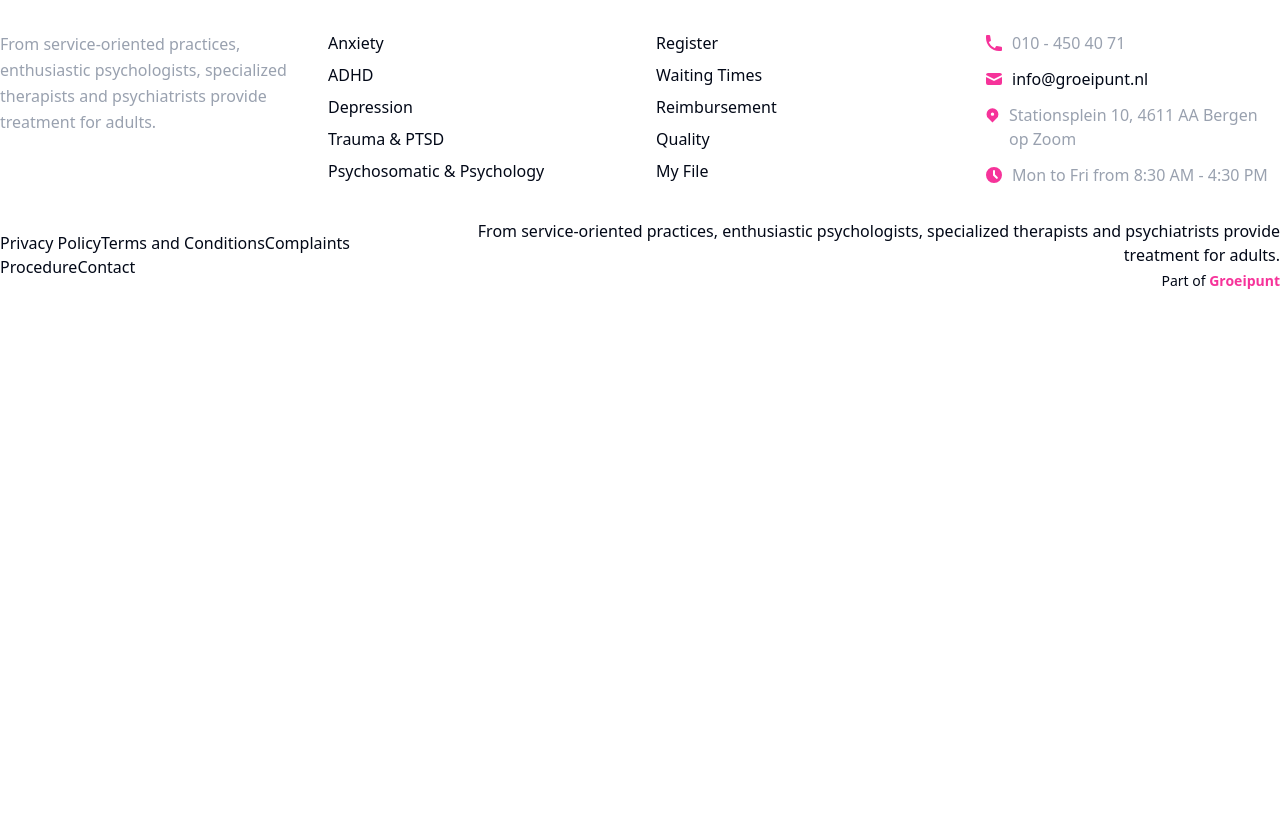
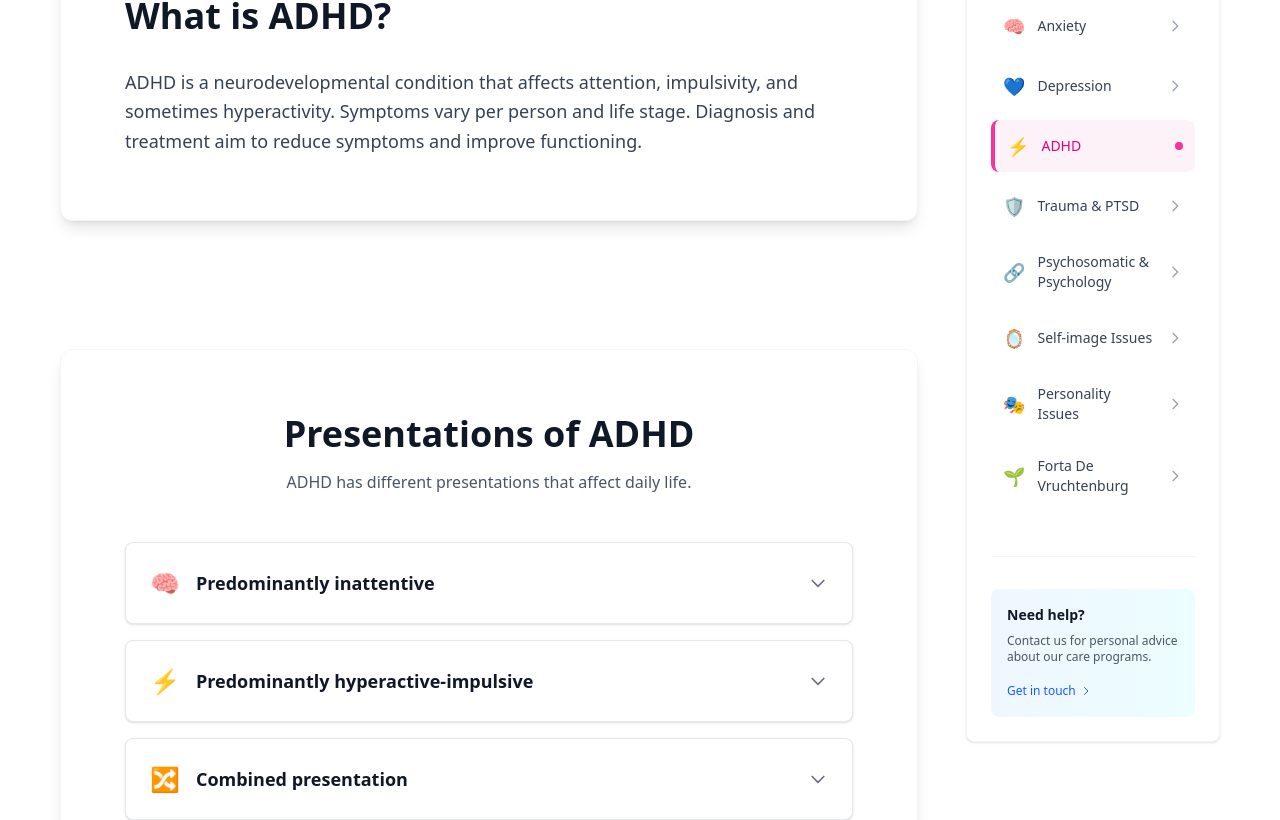
Before and after one commit to mustafadurmusNl/zorgportaal, a Next.js app: page /en/zorgaanbod/adhd in a window 1280 px wide. Shown: the part 893-1713 px from the top of the page. Before the commit the page ends 1184 px from the top, so only its background shows below. Built offline with nearby package versions, Linux system fonts and the light colour scheme.

Commit message:
add ADHD page/components

```diff
--- a/messages/en.json
+++ b/messages/en.json
@@ -261,5 +261,47 @@
         "source": "Review on Zorgkaart Nederland"
       }
     }
+  },
+  "adhd": {
+    "title": "ADHD",
+    "subtitle": "ADHD (Attention-Deficit/Hyperactivity Disorder) can present in multiple ways in adults.",
+    "description": "ADHD can cause difficulties with attention, impulsivity and/or hyperactivity. In adults this may affect work, relationships and daily functioning.",
+    "cta": "Register",
+    "breadcrumb": {
+      "clients": "FOR CLIENTS",
+      "care": "OUR CARE",
+      "adhd": "ADHD"
+    },
+    "sections": {
+      "what_is_adhd": {
+        "title": "What is ADHD?",
+        "content": "ADHD is a neurodevelopmental condition that affects attention, impulsivity, and sometimes hyperactivity. Symptoms vary per person and life stage. Diagnosis and treatment aim to reduce symptoms and improve functioning."
+      },
+      "types": {
+        "title": "Presentations of ADHD",
+        "subtitle": "ADHD has different presentations that affect daily life.",
+        "inattentive": {
+          "title": "Predominantly inattentive",
+          "description": "Difficulty sustaining attention, easily distracted, trouble completing tasks."
+        },
+        "hyperactive": {
+          "title": "Predominantly hyperactive-impulsive",
+          "description": "Restlessness, impulsive actions and difficulty sitting still or waiting."
+        },
+        "combined": {
+          "title": "Combined presentation",
+          "description": "A combination of both attention and hyperactivity/impulsivity symptoms."
+        }
+      },
+      "treatments": {
+        "title": "Treatment options",
+        "description": "Treatment for ADHD often includes psychoeducation, coaching, behavioral strategies and, when appropriate, medication. Treatment is tailored to individual needs.",
+        "view_all": "View all treatment options"
+      },
+      "testimonial": {
+        "quote": "Getting a clear diagnosis and practical coping strategies made daily life manageable again.",
+        "source": "Patient review"
+      }
+    }
   }
 }
--- a/messages/nl.json
+++ b/messages/nl.json
@@ -261,5 +261,47 @@
         "source": "Recensie op Zorgkaart Nederland"
       }
     }
+  },
+  "adhd": {
+    "title": "ADHD",
+    "subtitle": "ADHD (Aandachtstekortstoornis met hyperactiviteit) kan zich op verschillende manieren uiten bij volwassenen.",
+    "description": "ADHD kan leiden tot problemen met aandacht, impulsiviteit en/of hyperactiviteit. Bij volwassenen kan dit invloed hebben op werk, relaties en dagelijks functioneren.",
+    "cta": "Aanmelden",
+    "breadcrumb": {
+      "clients": "VOOR CLIËNTEN",
+      "care": "ZORGAANBOD",
+      "adhd": "ADHD"
+    },
+    "sections": {
+      "what_is_adhd": {
+        "title": "Wat is ADHD?",
+        "content": "ADHD is een neurobiologische ontwikkelingsstoornis die problemen met aandacht, impulsiviteit en soms hyperactiviteit veroorzaakt. Symptomen kunnen variëren per persoon en levensfase. Diagnose en behandeling zijn gericht op het verminderen van klachten en verbeteren van functioneren."
+      },
+      "types": {
+        "title": "Vormen van ADHD",
+        "subtitle": "ADHD kent verschillende presentaties die invloed hebben op het dagelijks leven.",
+        "inattentive": {
+          "title": "Overwegend onoplettend",
+          "description": "Moeite met concentratie, snel afgeleid zijn en moeilijk taken afmaken."
+        },
+        "hyperactive": {
+          "title": "Overwegend hyperactief-impulsief",
+          "description": "Rusteloosheid, impulsief gedrag en moeite met stilzitten of wachten."
+        },
+        "combined": {
+          "title": "Gecombineerde presentatie",
+          "description": "Een mix van zowel aandachts- als hyperactiviteitsklachten."
+        }
+      },
+      "treatments": {
+        "title": "Behandelopties",
+        "description": "Behandeling voor ADHD kan psycho-educatie, coaching, gedragstherapie en, indien passend, medicatie omvatten. De behandeling wordt afgestemd op de individuele behoefte.",
+        "view_all": "Bekijk alle behandelopties"
+      },
+      "testimonial": {
+        "quote": "Een duidelijke diagnose en praktische copingstrategieën maakten het dagelijks leven weer beheersbaar.",
+        "source": "Cliëntrecensie"
+      }
+    }
   }
 }
--- a/src/app/[locale]/zorgaanbod/[category]/page.tsx
+++ b/src/app/[locale]/zorgaanbod/[category]/page.tsx
@@ -1,5 +1,5 @@
 import { getStaticImageByCategory } from "@/lib/staticImages";
-import { notFound } from "next/navigation";
+import { notFound, redirect } from "next/navigation";
 import CategoryPageRenderer from "@/components/CategoryPageRenderer";
 import type { Locale } from "@/i18n/request";
 
@@ -29,6 +29,12 @@ export default async function ZorgaanbodPage({ params }: ZorgaanbodPageProps) {
   // Validate category
   if (!VALID_CATEGORIES.includes(category as ValidCategory)) {
     notFound();
+  }
+
+  // Validate locale - if it's not supported, redirect to default locale
+  if (!LOCALES.includes(locale as Locale)) {
+    // Redirect to default locale (nl)
+    redirect(`/nl/zorgaanbod/${category}`);
   }
 
   console.log(`🎯 Dynamic route: /${locale}/zorgaanbod/${category}`);
@@ -64,9 +70,16 @@ export async function generateStaticParams() {
 export async function generateMetadata({ params }: ZorgaanbodPageProps) {
   const { category, locale } = await params;
 
-  // Import messages dynamically based on locale
-  const messages = (await import(`../../../../../messages/${locale}.json`))
-    .default;
+  // Import messages dynamically based on locale. If the locale file is missing
+  // fall back to the default Dutch messages to avoid server errors.
+  let messages;
+  try {
+    // Try to load the requested locale
+    messages = (await import(`../../../../../messages/${locale}.json`)).default;
+  } catch (e) {
+    // Fallback to Dutch messages
+    messages = (await import(`../../../../../messages/nl.json`)).default;
+  }
 
   // Get category-specific translations
   const categoryData = messages[category as ValidCategory];
--- a/src/components/CategoryPageRenderer.tsx
+++ b/src/components/CategoryPageRenderer.tsx
@@ -3,10 +3,10 @@ import dynamic from "next/dynamic";
 
 // Dynamic component imports - only load when needed
 const CATEGORY_COMPONENTS = {
-  angst: dynamic(() => import("@/components/pages/AnxietyPage")),
-  depressie: dynamic(() => import("@/components/pages/DepressionPage")),
+  angst: dynamic(() => import("./pages/AnxietyPage")),
+  depressie: dynamic(() => import("./pages/DepressionPage")),
   // Future pages can be easily added here:
-  // adhd: dynamic(() => import('@/components/pages/ADHDPage')),
+  adhd: dynamic(() => import("./pages/ADHDPage")),
   // trauma: dynamic(() => import('@/components/pages/TraumaPage')),
   // burnout: dynamic(() => import('@/components/pages/BurnoutPage')),
 };
--- /dev/null
+++ b/src/components/adhd/ADHDTypes.tsx
@@ -0,0 +1,117 @@
+"use client";
+
+import { useTranslations } from "next-intl";
+import { useState } from "react";
+
+interface TypeCardProps {
+  title: string;
+  description: string;
+  isOpen: boolean;
+  onToggle: () => void;
+  icon: string;
+}
+
+const TypeCard = ({
+  title,
+  description,
+  isOpen,
+  onToggle,
+  icon,
+}: TypeCardProps) => (
+  <div className="bg-white rounded-lg shadow-sm border border-gray-200 overflow-hidden hover:shadow-md transition-all duration-300">
+    <button
+      onClick={onToggle}
+      className="w-full p-6 text-left flex items-center justify-between hover:bg-gray-50 transition-colors duration-200"
+    >
+      <div className="flex items-center gap-4">
+        <div className="text-2xl">{icon}</div>
+        <h3 className="text-lg font-semibold text-gray-900">{title}</h3>
+      </div>
+      <div
+        className={`transform transition-transform duration-200 ${
+          isOpen ? "rotate-180" : ""
+        }`}
+      >
+        <svg
+          className="w-5 h-5 text-gray-500"
+          fill="none"
+          stroke="currentColor"
+          viewBox="0 0 24 24"
+        >
+          <path
+            strokeLinecap="round"
+            strokeLinejoin="round"
+            strokeWidth={2}
+            d="M19 9l-7 7-7-7"
+          />
+        </svg>
+      </div>
+    </button>
+
+    <div
+      className={`overflow-hidden transition-all duration-300 ${
+        isOpen ? "max-h-96 opacity-100" : "max-h-0 opacity-0"
+      }`}
+    >
+      <div className="p-6 pt-0 border-t border-gray-100">
+        <p className="text-gray-700 leading-relaxed">{description}</p>
+      </div>
+    </div>
+  </div>
+);
+
+const ADHDTypes = () => {
+  const t = useTranslations("adhd.sections.types");
+  const [openCard, setOpenCard] = useState<string | null>(null);
+
+  const toggleCard = (key: string) => {
+    setOpenCard(openCard === key ? null : key);
+  };
+
+  const types = [
+    {
+      key: "inattentive",
+      title: t("inattentive.title"),
+      description: t("inattentive.description"),
+      icon: "🧠",
+    },
+    {
+      key: "hyperactive",
+      title: t("hyperactive.title"),
+      description: t("hyperactive.description"),
+      icon: "⚡",
+    },
+    {
+      key: "combined",
+      title: t("combined.title"),
+      description: t("combined.description"),
+      icon: "🔀",
+    },
+  ];
+
+  return (
+    <div className="max-w-none">
+      <div className="text-center mb-12">
+        <h2 className="text-3xl md:text-4xl font-bold text-gray-900 mb-4">
+          {t("title")}
+        </h2>
+        <p className="text-gray-600 max-w-2xl mx-auto">{t("subtitle")}</p>
+      </div>
+
+      <div className="space-y-4">
+        {types.map((type) => (
+          <TypeCard
+            key={type.key}
+            title={type.title}
+            description={type.description}
+            icon={type.icon}
+            isOpen={openCard === type.key}
+            onToggle={() => toggleCard(type.key)}
+          />
+        ))}
+      </div>
+    </div>
+  );
+};
+
+export default ADHDTypes;
--- /dev/null
+++ b/src/components/adhd/WhatIsADHD.tsx
@@ -0,0 +1,13 @@
+"use client";
+
+import { ZorgSimpleContentSection } from "@/components/zorg";
+
+const WhatIsADHD = () => {
+  return (
+    <ZorgSimpleContentSection translationNamespace="adhd.sections.what_is_adhd">
+      {/* ADHD-specific children or highlights may be added here in the future */}
+    </ZorgSimpleContentSection>
+  );
+};
+
+export default WhatIsADHD;
--- /dev/null
+++ b/src/components/adhd/index.ts
@@ -0,0 +1,3 @@
+// Content-specific components for ADHD
+export { default as WhatIsADHD } from "./WhatIsADHD";
+export { default as ADHDTypes } from "./ADHDTypes";
--- /dev/null
+++ b/src/components/pages/ADHDPage.tsx
@@ -0,0 +1,30 @@
+// src/components/pages/ADHDPage.tsx
+import {
+  ZorgPageLayout,
+  ZorgContentSection,
+  ZorgTreatmentMethods,
+  ZorgTestimonial,
+} from "@/components/zorg";
+import { WhatIsADHD, ADHDTypes } from "@/components/adhd";
+
+interface ADHDPageProps {
+  heroImage: string;
+}
+
+export default function ADHDPage({ heroImage }: ADHDPageProps) {
+  return (
+    <ZorgPageLayout
+      category="adhd"
+      heroImage={heroImage}
+      heroAltText="ADHD assessment and therapy"
+    >
+      <ZorgContentSection>
+        <WhatIsADHD />
+      </ZorgContentSection>
+
+      <ZorgContentSection>
+        <ADHDTypes />
+      </ZorgContentSection>
+    </ZorgPageLayout>
+  );
+}
```
